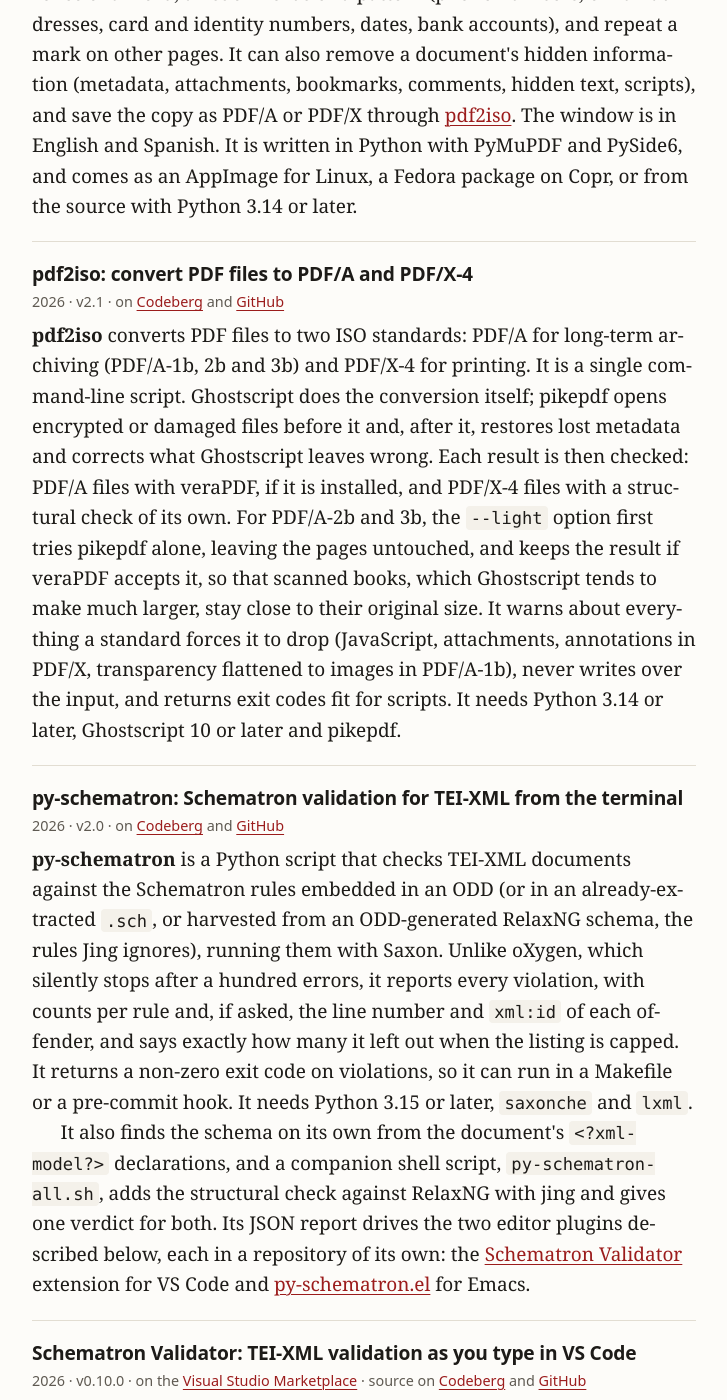
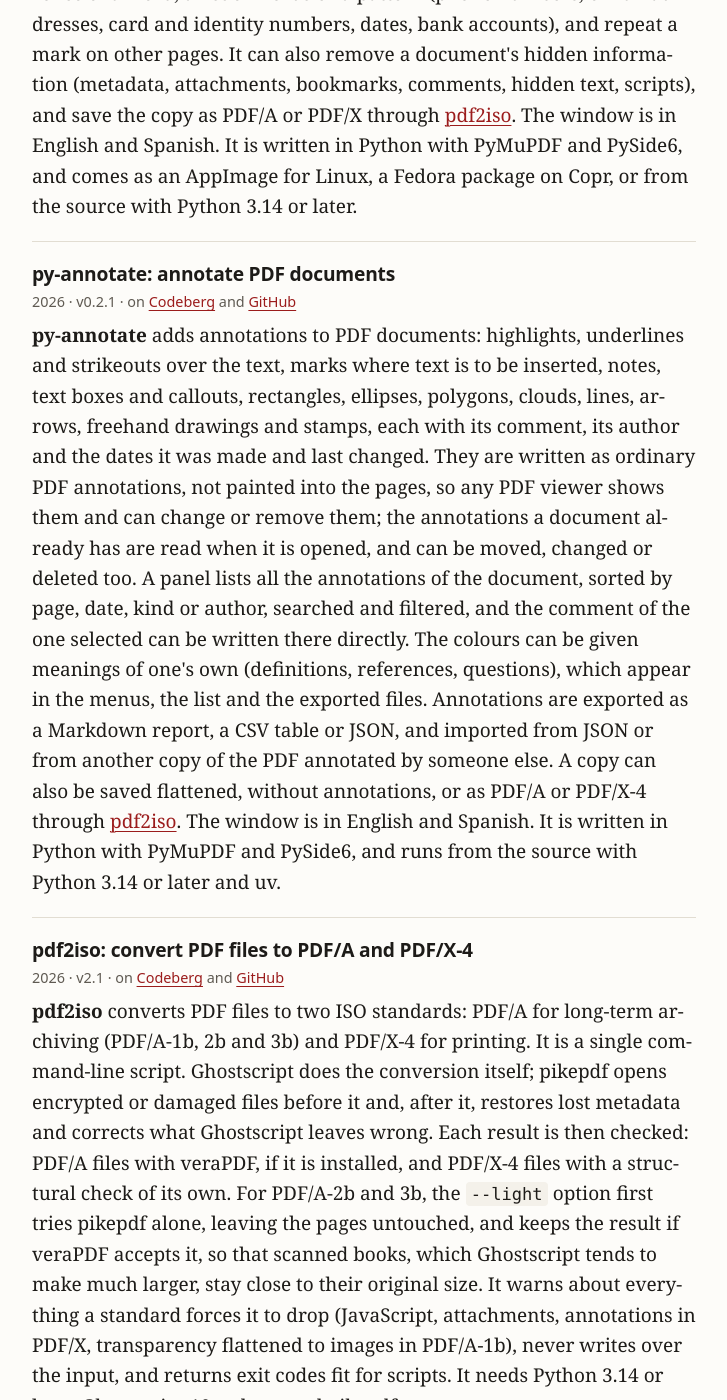
Before and after one commit to nivaca/nivaca.github.io, a Jekyll site: the page built from coding.md, in a window 1280 px wide and 1400 px high, scrolled down 4619 px. Shown: the whole window, without its empty margins (276-1003 px from the left). Built offline with Jekyll 4.4.1, drawn with Linux system fonts in a browser that asks for light colours; some web fonts are replaced; a style sheet for code colours, icons or effects is not loaded; some of the changed text lies outside the part shown.

Commit message:
Coding page: add py-annotate; update versions

```diff
--- a/coding.md
+++ b/coding.md
@@ -67,8 +67,14 @@ I write software mostly in [Python](https://www.python.org/), along with XML/TEI
 
   <li class="project" id="py-redact">
     <h2><a href="https://github.com/{{ site.github_username }}/py-redact">py-redact: redact PDF documents</a></h2>
-    <p class="project-role">2026 · v1.0.0 · on <a href="https://codeberg.org/{{ site.codeberg_username }}/py-redact">Codeberg</a> and <a href="https://github.com/{{ site.github_username }}/py-redact">GitHub</a></p>
+    <p class="project-role">2026 · v1.0.1 · on <a href="https://codeberg.org/{{ site.codeberg_username }}/py-redact">Codeberg</a> and <a href="https://github.com/{{ site.github_username }}/py-redact">GitHub</a></p>
     <p><b>py-redact</b> redacts PDF documents. You mark on the pages what must go, and in the redacted copy whatever lies under each mark is removed for good: the text, letter by letter, the part of the images under it, the drawings it covers, and the annotations and form fields that touch it. This is not the same as drawing a black rectangle, which hides the text from the eye but leaves it in the file; py-redact takes it out, and after saving checks the copy to make sure nothing that was under a mark can still be read. The place can be filled with a colour or left as it is, with a text such as <code>REDACTED</code> or a FOIA exemption code written over it. There are several ways to mark: drag over text or draw a box, find and mark every occurrence of a word, a list of words or a pattern (phone numbers, e-mail addresses, card and identity numbers, dates, bank accounts), and repeat a mark on other pages. It can also remove a document's hidden information (metadata, attachments, bookmarks, comments, hidden text, scripts), and save the copy as PDF/A or PDF/X through <a href="#pdf2iso">pdf2iso</a>. The window is in English and Spanish. It is written in Python with PyMuPDF and PySide6, and comes as an AppImage for Linux, a Fedora package on Copr, or from the source with Python 3.14 or later.</p>
+  </li>
+
+  <li class="project" id="py-annotate">
+    <h2><a href="https://github.com/{{ site.github_username }}/py-annotate">py-annotate: annotate PDF documents</a></h2>
+    <p class="project-role">2026 · v0.2.1 · on <a href="https://codeberg.org/{{ site.codeberg_username }}/py-annotate">Codeberg</a> and <a href="https://github.com/{{ site.github_username }}/py-annotate">GitHub</a></p>
+    <p><b>py-annotate</b> adds annotations to PDF documents: highlights, underlines and strikeouts over the text, marks where text is to be inserted, notes, text boxes and callouts, rectangles, ellipses, polygons, clouds, lines, arrows, freehand drawings and stamps, each with its comment, its author and the dates it was made and last changed. They are written as ordinary PDF annotations, not painted into the pages, so any PDF viewer shows them and can change or remove them; the annotations a document already has are read when it is opened, and can be moved, changed or deleted too. A panel lists all the annotations of the document, sorted by page, date, kind or author, searched and filtered, and the comment of the one selected can be written there directly. The colours can be given meanings of one's own (definitions, references, questions), which appear in the menus, the list and the exported files. Annotations are exported as a Markdown report, a CSV table or JSON, and imported from JSON or from another copy of the PDF annotated by someone else. A copy can also be saved flattened, without annotations, or as PDF/A or PDF/X-4 through <a href="#pdf2iso">pdf2iso</a>. The window is in English and Spanish. It is written in Python with PyMuPDF and PySide6, and runs from the source with Python 3.14 or later and uv.</p>
   </li>
 
   <li class="project" id="pdf2iso">
@@ -79,7 +85,7 @@ I write software mostly in [Python](https://www.python.org/), along with XML/TEI
 
   <li class="project" id="py-schematron">
     <h2><a href="https://github.com/{{ site.github_username }}/py-schematron">py-schematron: Schematron validation for TEI-XML from the terminal</a></h2>
-    <p class="project-role">2026 · v2.0 · on <a href="https://codeberg.org/{{ site.codeberg_username }}/py-schematron">Codeberg</a> and <a href="https://github.com/{{ site.github_username }}/py-schematron">GitHub</a></p>
+    <p class="project-role">2026 · v2.1 · on <a href="https://codeberg.org/{{ site.codeberg_username }}/py-schematron">Codeberg</a> and <a href="https://github.com/{{ site.github_username }}/py-schematron">GitHub</a></p>
     <p><b>py-schematron</b> is a Python script that checks TEI-XML documents against the Schematron rules embedded in an ODD (or in an already-extracted <code>.sch</code>, or harvested from an ODD-generated RelaxNG schema, the rules Jing ignores), running them with Saxon. Unlike oXygen, which silently stops after a hundred errors, it reports every violation, with counts per rule and, if asked, the line number and <code>xml:id</code> of each offender, and says exactly how many it left out when the listing is capped. It returns a non-zero exit code on violations, so it can run in a Makefile or a pre-commit hook. It needs Python 3.15 or later, <code>saxonche</code> and <code>lxml</code>.</p>
     <p class="continued">It also finds the schema on its own from the document's <code>&lt;?xml-model?&gt;</code> declarations, and a companion shell script, <code>py-schematron-all.sh</code>, adds the structural check against RelaxNG with jing and gives one verdict for both. Its JSON report drives the two editor plugins described below, each in a repository of its own: the <a href="#schematron-validator">Schematron Validator</a> extension for VS Code and <a href="#py-schematron-el">py-schematron.el</a> for Emacs.</p>
   </li>
@@ -93,7 +99,7 @@ I write software mostly in [Python](https://www.python.org/), along with XML/TEI
 
   <li class="project" id="py-schematron-el">
     <h2><a href="https://github.com/{{ site.github_username }}/py-schematron.el">py-schematron.el: TEI-XML validation as you type in Emacs, with Flycheck or Flymake</a></h2>
-    <p class="project-role">2026 · v0.8.0 · on <a href="https://codeberg.org/{{ site.codeberg_username }}/py-schematron.el">Codeberg</a> and <a href="https://github.com/{{ site.github_username }}/py-schematron.el">GitHub</a></p>
+    <p class="project-role">2026 · v0.9.0 · on <a href="https://codeberg.org/{{ site.codeberg_username }}/py-schematron.el">Codeberg</a> and <a href="https://github.com/{{ site.github_username }}/py-schematron.el">GitHub</a></p>
     <p><b>py-schematron.el</b> is an Emacs package that brings <a href="#py-schematron">py-schematron</a> into the editor, with Flycheck when it is installed, or with Flymake, which comes with Emacs. It checks every buffer that has an <code>&lt;?xml-model?&gt;</code> declaration as you type, on opening and on saving; unsaved changes are checked from a private temporary copy, so the file itself is never written. Each problem is underlined, with its message when the cursor is on it and the layer that found it (Schematron, RelaxNG, or XML when the document is not well formed), and the mode line shows the counts; a report command gives the full text report of the file, each line linked to the document. When the schema is RelaxNG, it also checks the structure with <a href="https://relaxng.org/jclark/jing.html">jing</a> and hands the schema, converted with trang, to nxml-mode, so that completion offers the elements and attributes the schema allows where the cursor is. Since a schema's rules can read files and fetch URLs, it only checks documents listed in Emacs's <code>trusted-content</code>. It needs Emacs 31 or later and Python 3.15 or later with <code>saxonche</code> and <code>lxml</code>; jing and trang are optional.</p>
   </li>
 </ul>
```
Also changed, not shown: es/programacion.md (+9 -3 lines), la/programmata.md (+9 -3 lines).
